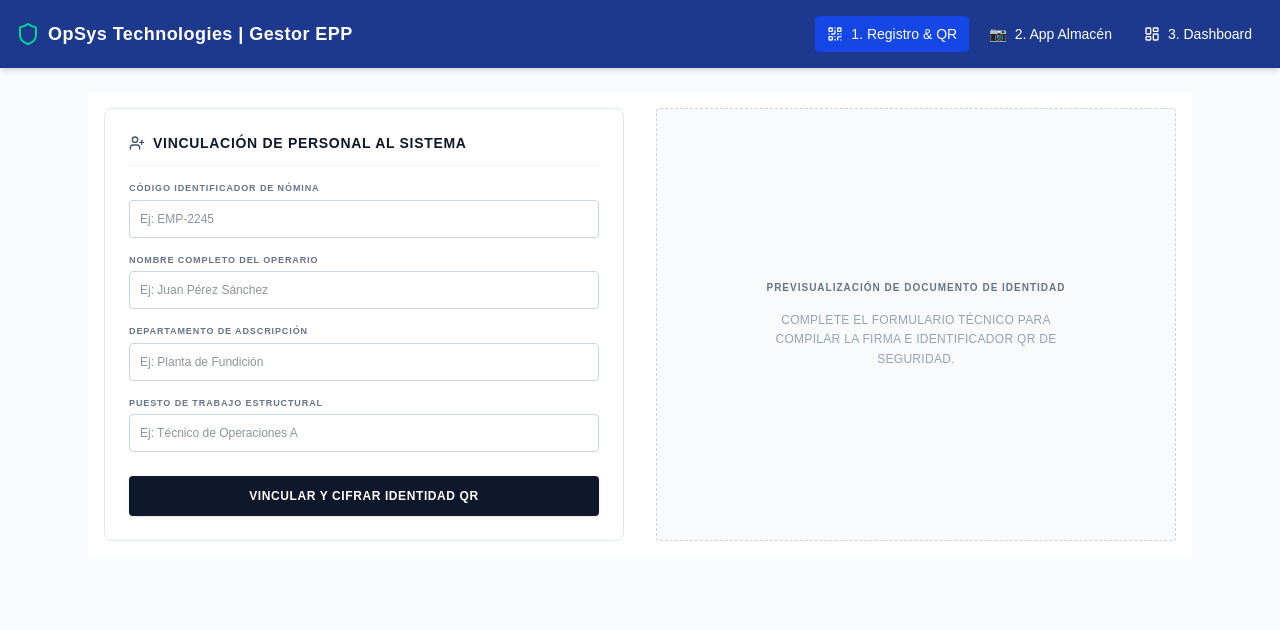
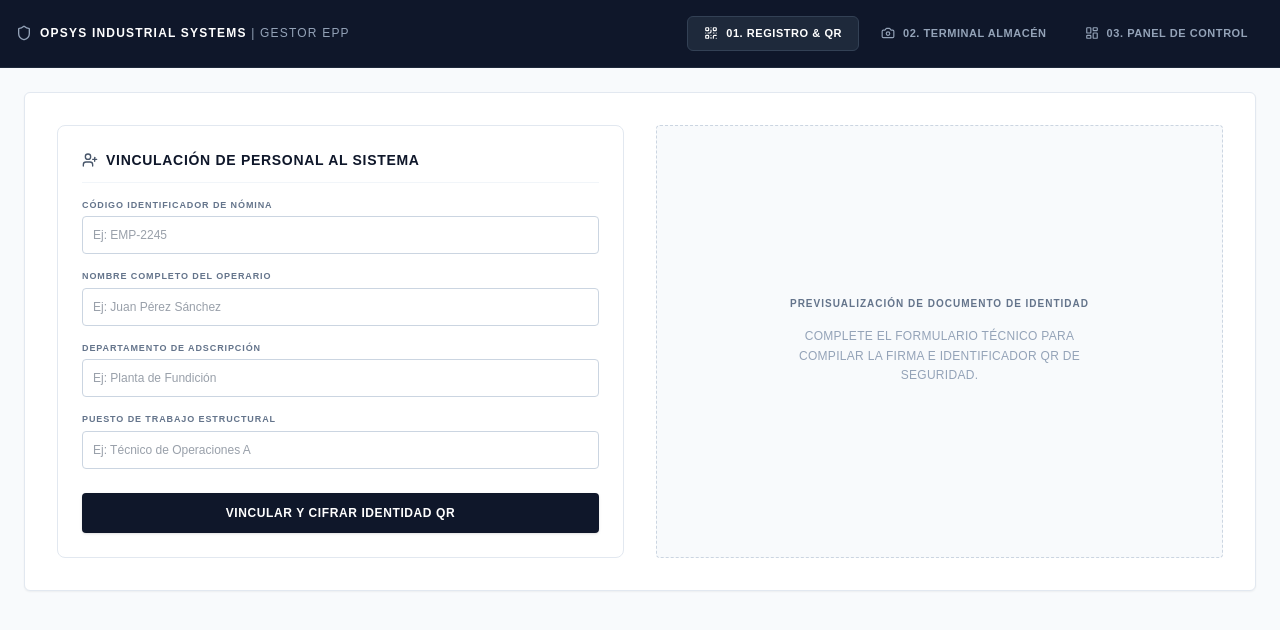
Before and after one commit to iamevelynm12/InnovaEPP-Frontend, a React (Vite) app: page / in a window 1280 px wide. Shown: the top 630 px of the page. Built offline with nearby package versions, Linux system fonts and the light colour scheme; no server answers.

Commit message:
Cambio de diseño parte dos, de la nav

```diff
--- a/src/App.tsx
+++ b/src/App.tsx
@@ -1,5 +1,5 @@
 import { useState, useEffect } from 'react';
-import { Shield, QrCode, LayoutDashboard } from 'lucide-react';
+import { Shield, QrCode, LayoutDashboard, Camera } from 'lucide-react';
 import RegistroPersonal from './components/RegistroPersonal';
 import ScannerAlmacen from './components/ScannerAlmacen';
 import DashboardNom017 from './components/Dashboard';
@@ -26,7 +26,6 @@ function App() {
 
   const cargarTrabajadores = async () => {
     try {
-      // Cambiamos localhost por tu URL real de Render
       const res = await fetch('https://innovaepp-backend.onrender.com/api/trabajadores');
       const data = await res.json();
       setTrabajadores(data);
@@ -40,31 +39,53 @@ function App() {
   }, []);
 
   return (
-    <div className="min-h-screen bg-slate-50 text-slate-800 font-sans">
-      {/* Navbar Superior Corporativo */}
-      {/* Navbar Superior Corporativo Responsivo */}
-      <nav className="bg-blue-900 text-white p-4 shadow-md flex flex-col md:flex-row justify-between items-center gap-4">
+    <div className="min-h-screen bg-[#f8fafc] text-[#334155] font-sans antialiased">
+      {/* Navbar Superior Corporativo Industrial */}
+      <nav className="bg-[#0f172a] text-white p-4 border-b border-[#1e293b] flex flex-col md:flex-row justify-between items-center gap-4">
         <div className="flex items-center gap-2">
-          <Shield className="h-6 w-6 text-emerald-400" />
-          <span className="font-bold text-base md:text-lg tracking-wide text-center md:text-left">
-            OpSys Technologies | Gestor EPP
+          <Shield className="h-4 w-4 text-[#94a3b8]" />
+          <span className="font-bold text-xs md:text-xs tracking-widest text-center md:text-left uppercase text-white">
+            OpSys Industrial Systems <span className="text-[#94a3b8] font-normal">| Gestor EPP</span>
           </span>
         </div>
-        <div className="flex flex-wrap justify-center gap-2 w-full md:w-auto">
-          <button onClick={() => setVista('registro')} className={`flex-1 md:flex-none px-3 py-2 rounded flex items-center justify-center gap-2 font-medium text-xs md:text-sm transition ${vista === 'registro' ? 'bg-blue-700' : 'hover:bg-blue-800'}`}>
-            <QrCode className="h-4 w-4" /> <span className="whitespace-nowrap">1. Registro & QR</span>
+
+        {/* Menú de Navegación Estilo Pestañas Corporativas */}
+        <div className="flex flex-wrap justify-center gap-1.5 w-full md:w-auto">
+          <button
+            onClick={() => setVista('registro')}
+            className={`flex-1 md:flex-none px-4 py-2 rounded-sm flex items-center justify-center gap-2 font-bold text-[11px] tracking-wider uppercase transition duration-150 ${
+              vista === 'registro' ? 'bg-[#1e293b] text-white border border-[#334155]' : 'text-[#94a3b8] hover:text-white hover:bg-[#1e293b]/50'
+            }`}
+          >
+            <QrCode className="h-3.5 w-3.5" />
+            <span className="whitespace-nowrap">01. Registro & QR</span>
           </button>
-          <button onClick={() => setVista('movil')} className={`flex-1 md:flex-none px-3 py-2 rounded flex items-center justify-center gap-2 font-medium text-xs md:text-sm transition ${vista === 'movil' ? 'bg-blue-700' : 'hover:bg-blue-800'}`}>
-            <span>📷</span> <span className="whitespace-nowrap">2. App Almacén</span>
+
+          <button
+            onClick={() => setVista('movil')}
+            className={`flex-1 md:flex-none px-4 py-2 rounded-sm flex items-center justify-center gap-2 font-bold text-[11px] tracking-wider uppercase transition duration-150 ${
+              vista === 'movil' ? 'bg-[#1e293b] text-white border border-[#334155]' : 'text-[#94a3b8] hover:text-white hover:bg-[#1e293b]/50'
+            }`}
+          >
+            <Camera className="h-3.5 w-3.5" />
+            <span className="whitespace-nowrap">02. Terminal Almacén</span>
           </button>
-          <button onClick={() => setVista('dashboard')} className={`flex-1 md:flex-none px-3 py-2 rounded flex items-center justify-center gap-2 font-medium text-xs md:text-sm transition ${vista === 'dashboard' ? 'bg-blue-700' : 'hover:bg-blue-800'}`}>
-            <LayoutDashboard className="h-4 w-4" /> <span className="whitespace-nowrap">3. Dashboard</span>
+
+          <button
+            onClick={() => setVista('dashboard')}
+            className={`flex-1 md:flex-none px-4 py-2 rounded-sm flex items-center justify-center gap-2 font-bold text-[11px] tracking-wider uppercase transition duration-150 ${
+              vista === 'dashboard' ? 'bg-[#1e293b] text-white border border-[#334155]' : 'text-[#94a3b8] hover:text-white hover:bg-[#1e293b]/50'
+            }`}
+          >
+            <LayoutDashboard className="h-3.5 w-3.5" />
+            <span className="whitespace-nowrap">03. Panel de Control</span>
           </button>
         </div>
       </nav>
 
-      <div className="max-w-6xl mx-auto p-6">
-        {/* Renderizado de Componentes Segregados */}
+      {/* Contenedor Principal de Modulos Segregados */}
+      <div className="max-w-7xl mx-auto p-4 md:p-6">
+        <div className="bg-white border border-[#e2e8f0] rounded-sm shadow-xs p-2 md:p-4">
           {vista === 'registro' && (
             <RegistroPersonal onRegistroExitoso={cargarTrabajadores} />
           )}
@@ -78,6 +99,7 @@ function App() {
           )}
         </div>
       </div>
+    </div>
   );
 }
 
--- a/src/components/Dashboard.tsx
+++ b/src/components/Dashboard.tsx
@@ -35,7 +35,7 @@ export default function DashboardNom017({ trabajadores, onActualizar }: Dashboar
   const evaluarAlerta = (fechaVencimiento: string) => {
     const diasRestantes = Math.ceil((new Date(fechaVencimiento).getTime() - new Date().getTime()) / (1000 * 60 * 60 * 24));
     if (diasRestantes <= 0) return { texto: "VENCIDO / RIESGO DE AUDITORÍA", clase: "bg-red-50 text-red-700 border border-red-200" };
-    if (diasRestantes <= 15) return { texto: "RENOVACIÓN REQUERIDA", clase: "bg-amber-50 text-amber-700 border border-amber-200" };
+    if (diasRestantes <= 15) return { texto: "RENOVACIÓN PRÓXIMA", clase: "bg-amber-50 text-amber-700 border border-amber-200" };
     return { texto: "CONFORMIDAD VIGENTE", clase: "bg-emerald-50 text-emerald-700 border border-emerald-200" };
   };
 
```
Lines whose indentation alone changed are shown as unchanged.
